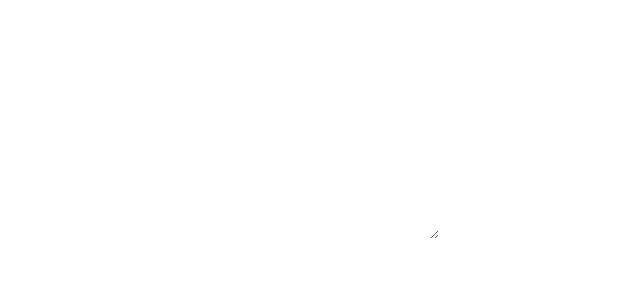
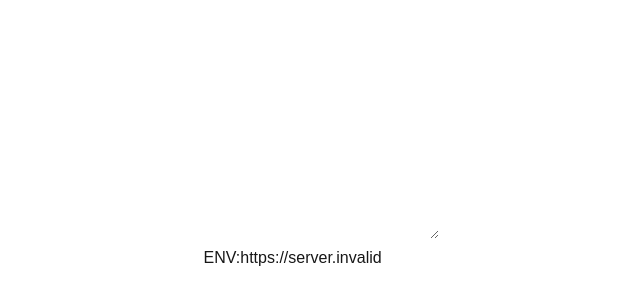
Before and after one commit to takakuwakeita-coder/difyExamination, a Next.js app: page / in a window 1280 px wide. Shown: the part 1054-1354 px from the top of the page, without its empty margins (319-959 px from the left). Before the commit the page ends 1330 px from the top, so only its background shows below. Built offline with nearby package versions, Linux system fonts and the light colour scheme; no server answers.

Commit message:
env test

```diff
--- a/app/page.tsx
+++ b/app/page.tsx
@@ -7,6 +7,13 @@ import { Buffer } from "buffer";
 
 export default function Home() {
 
+  console.log("ENV CHECK");
+
+console.log(
+
+process.env.NEXT_PUBLIC_AZURE_FUNCTION_URL
+
+);
   const [pdfFiles, setPdfFiles] =
     useState<FileList | null>(null);
 
@@ -300,7 +307,17 @@ export default function Home() {
             "Consolas, monospace"
         }}
       />
+<p>
 
+ENV:
+
+{String(
+
+process.env.NEXT_PUBLIC_AZURE_FUNCTION_URL
+
+)}
+
+</p>
     </main>
   );
 }
```
